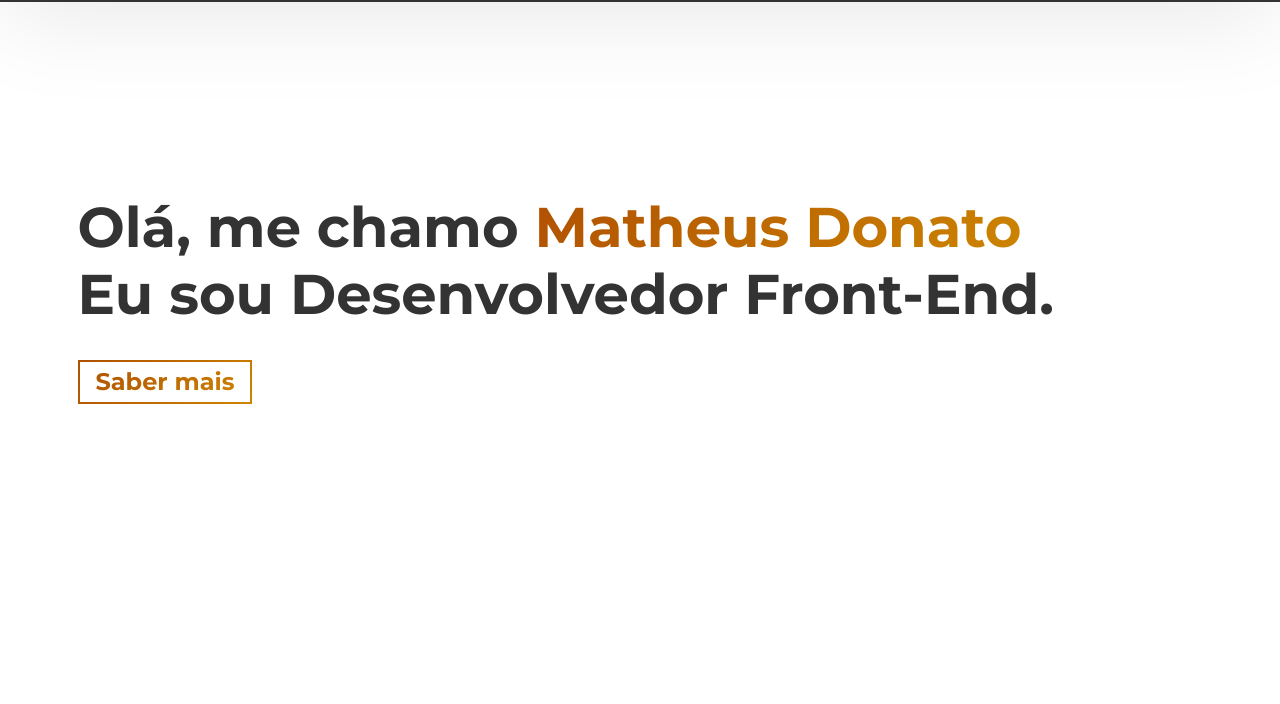
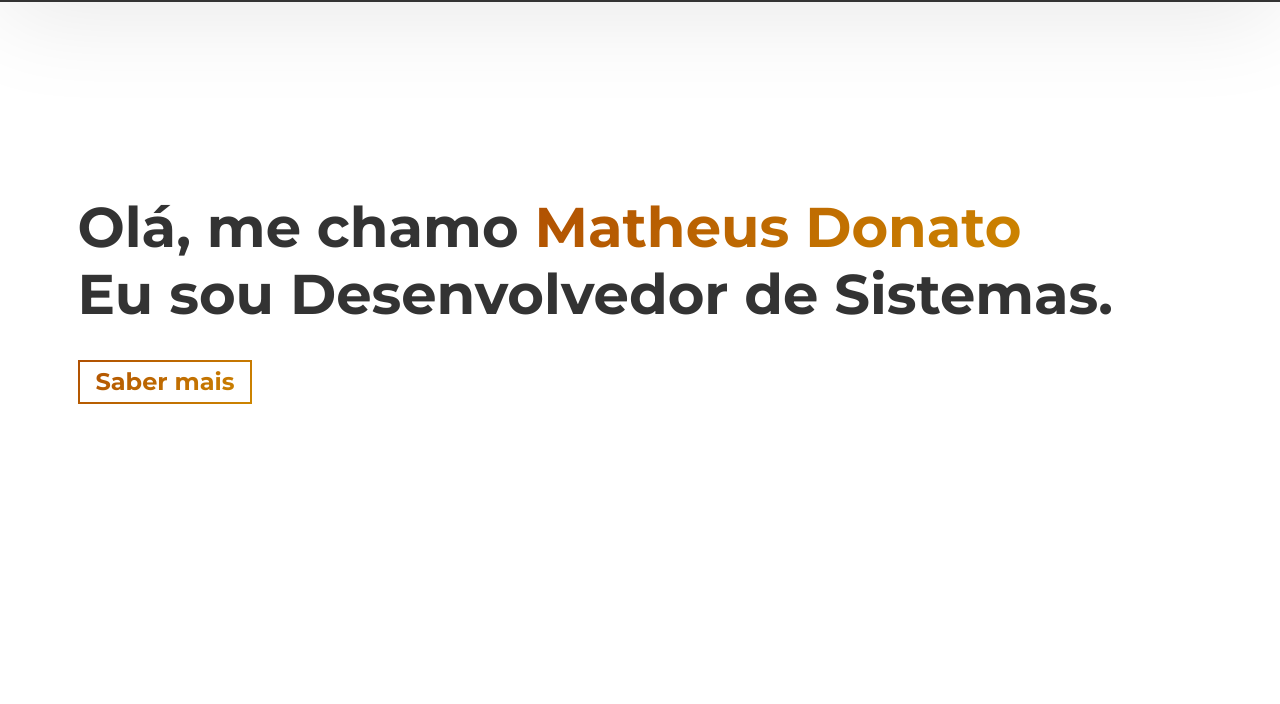
Before and after one commit to mgdonato23/donatofolio, a website built with Parcel: page src/index.html in a window 1280 px wide. Shown: the part 96-800 px from the top of the page. Built offline with nearby package versions, Linux system fonts and the light colour scheme.

Commit message:
Nova mudanca

```diff
--- a/src/index.html
+++ b/src/index.html
@@ -68,7 +68,7 @@
         <h1 class="hero-title load-hidden">
           Olá, me chamo <span class="text-color-main">Matheus Donato</span>
           <br />
-          Eu sou Desenvolvedor Front-End.
+          Eu sou Desenvolvedor de Sistemas.
         </h1>
         <p class="hero-cta load-hidden">
           <a rel="noreferrer" class="cta-btn cta-btn--hero" href="#about"
```
